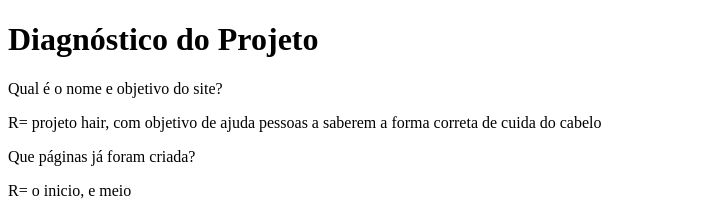
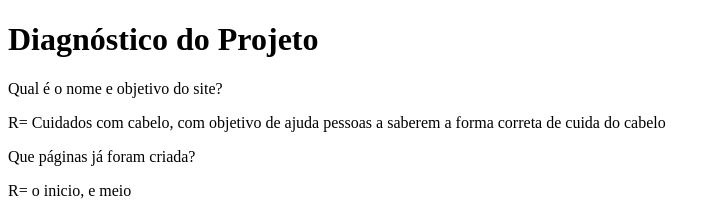
Before and after one commit to katchaucris95-eng/cuidados-capilares, a plain HTML site: page integrador/index.html in a window 1280 px wide. Shown: the top 204 px of the page, without its empty margins (0-721 px from the left). Drawn offline with Linux system fonts and the light colour scheme.

Commit message:
alterações

```diff
--- a/integrador/index.html
+++ b/integrador/index.html
@@ -8,13 +8,17 @@
 <body>
     <h1>Diagnóstico do Projeto</h1>
     <p>Qual é o nome e objetivo do site? </p>
-    <p>R= projeto hair, com objetivo de ajuda pessoas a saberem a forma correta de cuida do cabelo</p>
+    <p>R= Cuidados com cabelo, com objetivo de ajuda pessoas a saberem a forma correta de cuida do cabelo</p>
+
     <p>Que páginas já foram criada?</p>
     <P>R= o inicio, e meio</P>
+
     <P>Quais ferramentas estão sendo usadas?</P>
     <p>bloco de notas, github</p>
+
     <p>Que dificuldades o grupo encontrou?</p>
     <P>R= mecher com js e github</P>
+
     <P>O que falta desenvolver até a culminancia (01-05/12)?</P>
     <P>R= estilizar mais o site</P>
 </body>
```
Also changed, not shown: 1 other file.
